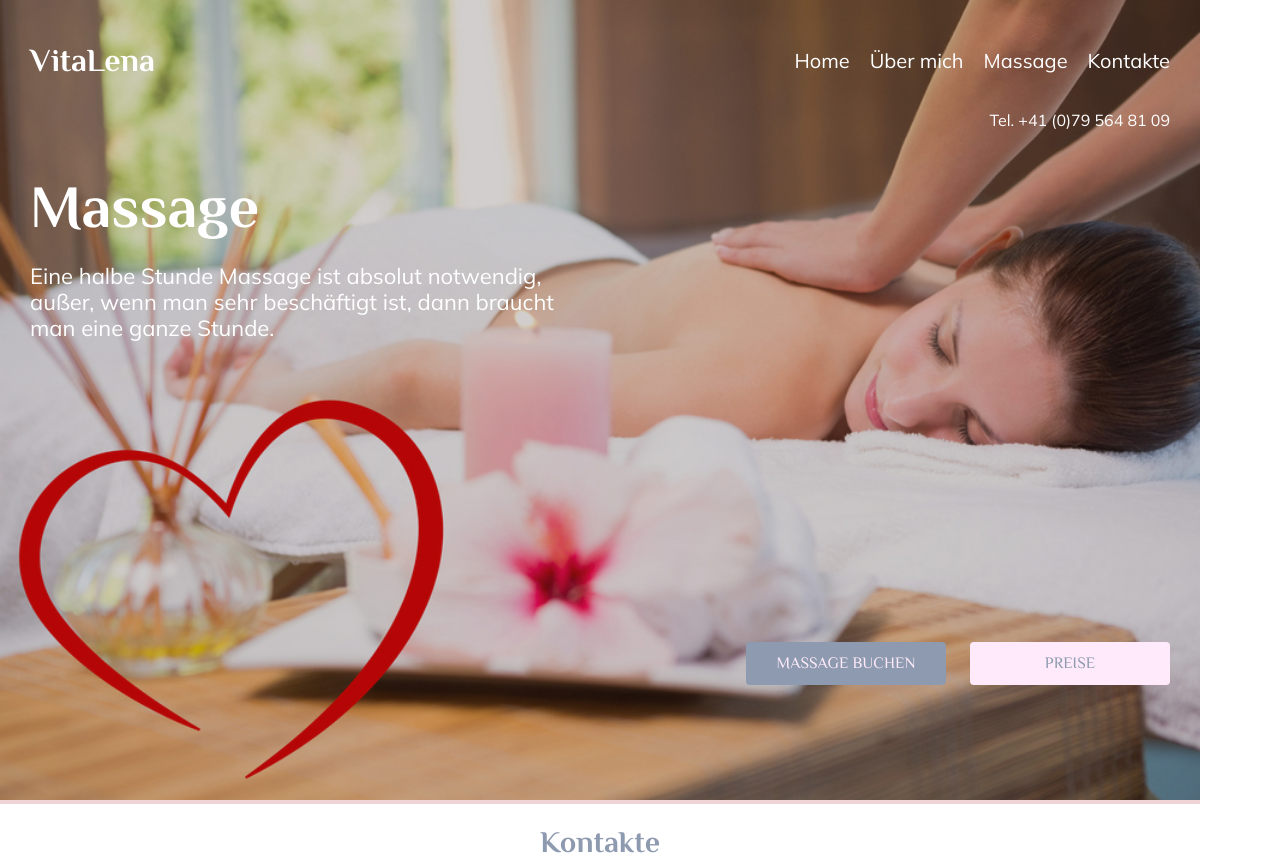
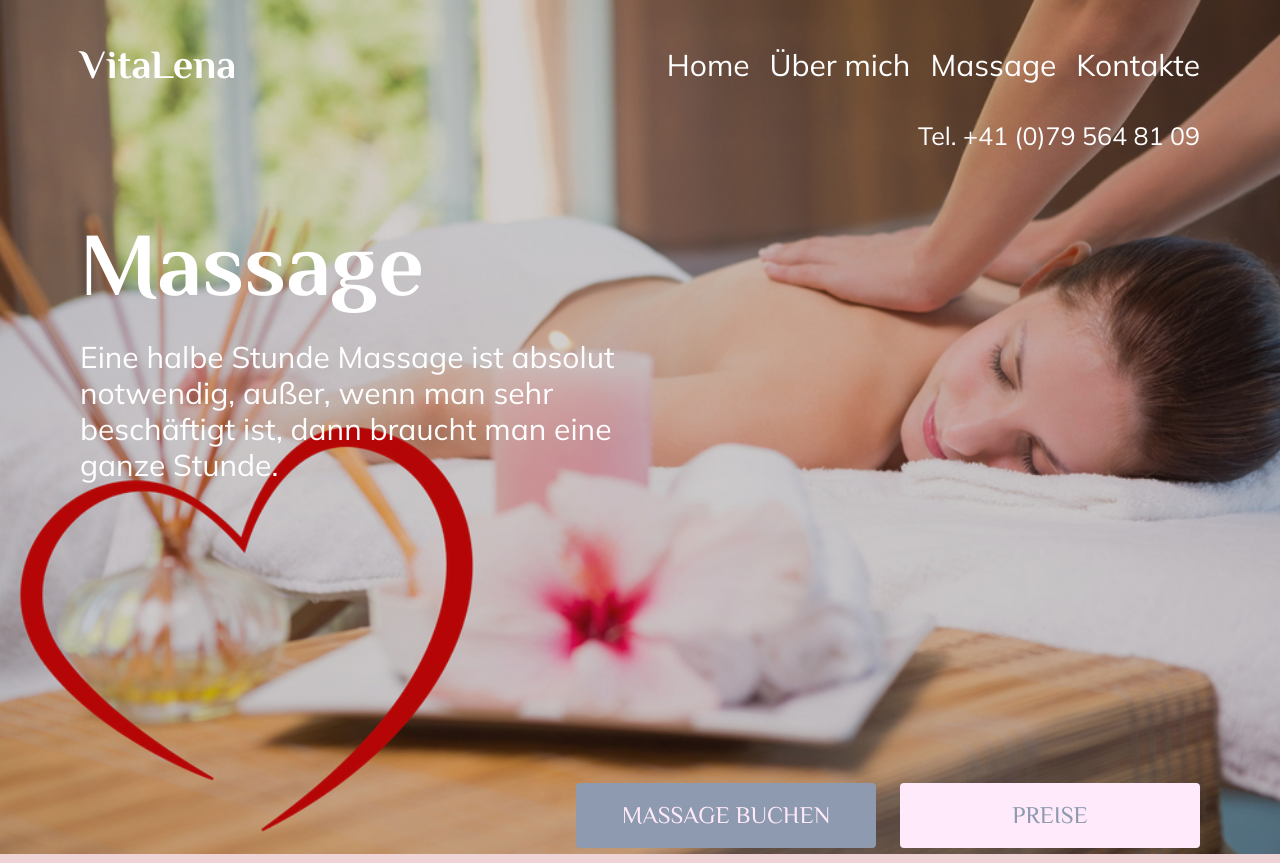
Before and after one commit to boririna/VitaLena, a website built with Parcel: page index.html in a window 1280 px wide. Shown: the top 863 px of the page. Built offline with nearby package versions, Linux system fonts and the light colour scheme.

Commit message:
enlarged the header elements

```diff
--- a/css/styles.css
+++ b/css/styles.css
@@ -5,7 +5,7 @@ html, body {
 }
 
 body {
-    max-width: 1200px;
+    max-width: 1600px;
     height: 100vh;
 }
 
@@ -25,7 +25,7 @@ p {
 
 .container {
     background-color: #EFD3D7;
-    height: 100%;
+    /* height: 100%; */
 }
 
 /* banner */
@@ -48,12 +48,13 @@ p {
   position: absolute;
   top: 0;
   width: 100%;
-  padding: 20px 30px;
+  padding: 20px 80px;
 }
 
 nav a {
     text-decoration: none;
     color: white;
+    font-size: 40px;
 }
 
 nav {
@@ -65,6 +66,7 @@ nav {
 .phone-number {
     text-align: right;
     margin-top: 10px;
+    font-size: 25px;
 }
 
 .welcome-text {
@@ -73,12 +75,12 @@ nav {
 }
 
 .welcome-text h1 {
-    font-size: 60px;
+    font-size: 90px;
     margin-bottom: 20px;
 }
 
 .welcome-text p {
-    font-size: 22px;
+    font-size: 30px;
 }
 
 ul {
@@ -92,7 +94,7 @@ ul {
   li a {
     display: block;
     padding: 20px;
-    font-size: 20px;
+    font-size: 30px;
     font-family: 'Mulish', sans-serif;
     text-decoration: none;
     color: white;
@@ -108,9 +110,9 @@ ul {
   }
 
   .button-grey {
-    width: 200px;
+    width: 300px;
     text-align: center;
-    padding: 12px 0px;
+    padding: 18px 0px;
     border-radius: 4px;
     border: none;
     background-color: #8E9AAF;
@@ -118,6 +120,7 @@ ul {
     text-decoration: none;
     display: inline-block;
     font-family: 'Philosopher', sans-serif;
+    font-size: 24px;
   }
 
   .button-grey:hover {
@@ -127,9 +130,9 @@ ul {
   }
 
   .button-pink {
-    width: 200px;
+    width: 300px;
     text-align: center;
-    padding: 12px 0px;
+    padding: 18px 0px;
     margin-left: 20px;
     border-radius: 4px;
     border: none;
@@ -138,6 +141,7 @@ ul {
     text-decoration: none;
     display: inline-block;
     font-family: 'Philosopher', sans-serif;
+    font-size: 24px;
   }
 
   .button-pink:hover {
```
